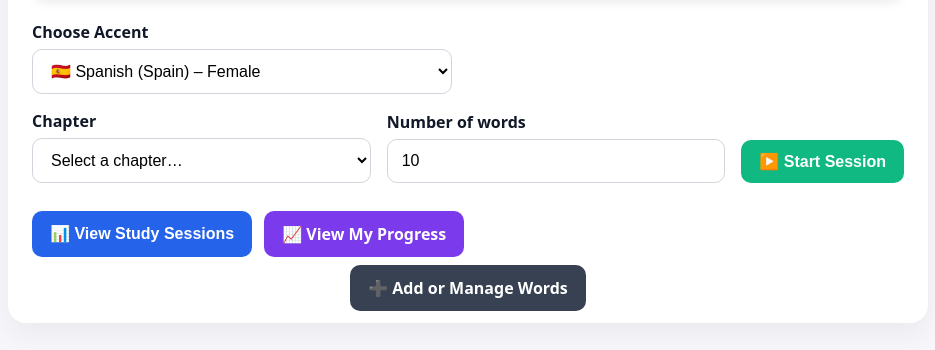
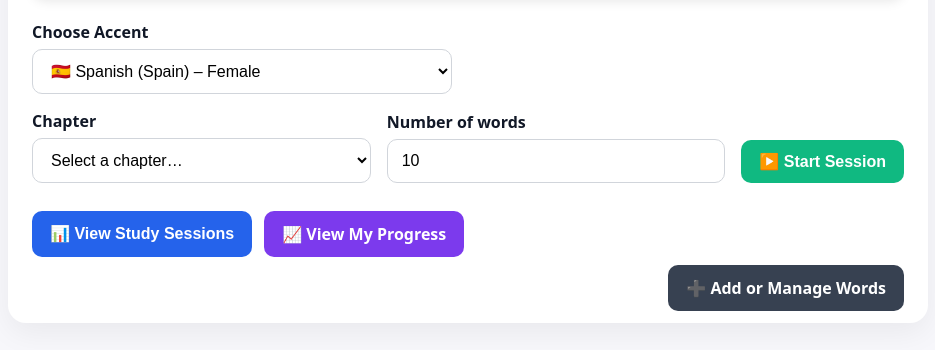
Before and after one commit to mkotsovoulou/abinitio, a website: page public/index.html in a window 1280 px wide. Shown: the part 336-686 px from the top of the page, without its empty margins (172-1107 px from the left). Drawn offline with Linux system fonts and the light colour scheme; no server answers.

Commit message:
database

```diff
--- a/public/style.css
+++ b/public/style.css
@@ -101,9 +101,27 @@ input[type="number"] {
   flex-wrap: wrap;
   gap: 12px;
 }
+/* === ➕ Manage Words button (setup panel) === */
 .manage-row {
   margin-top: 20px;
-  text-align: center;
+  text-align: right;        /* ✅ align to the far right */
+}
+
+.manage-btn {
+  background: #9ca3af;      /* ✅ lighter neutral gray tone */
+  color: #fff;
+  text-decoration: none;
+  font-weight: 600;
+  padding: 10px 18px;
+  border-radius: 10px;
+  transition: all 0.2s ease-in-out;
+}
+
+/* Hover animation */
+.manage-btn:hover {
+  filter: brightness(1.15);
+  transform: scale(1.05);
+  box-shadow: 0 4px 10px rgba(0, 0, 0, 0.1);
 }
 
 /* === 🔘 BUTTON STYLES === */
```
Also changed, not shown: README.md, 1 other file.
